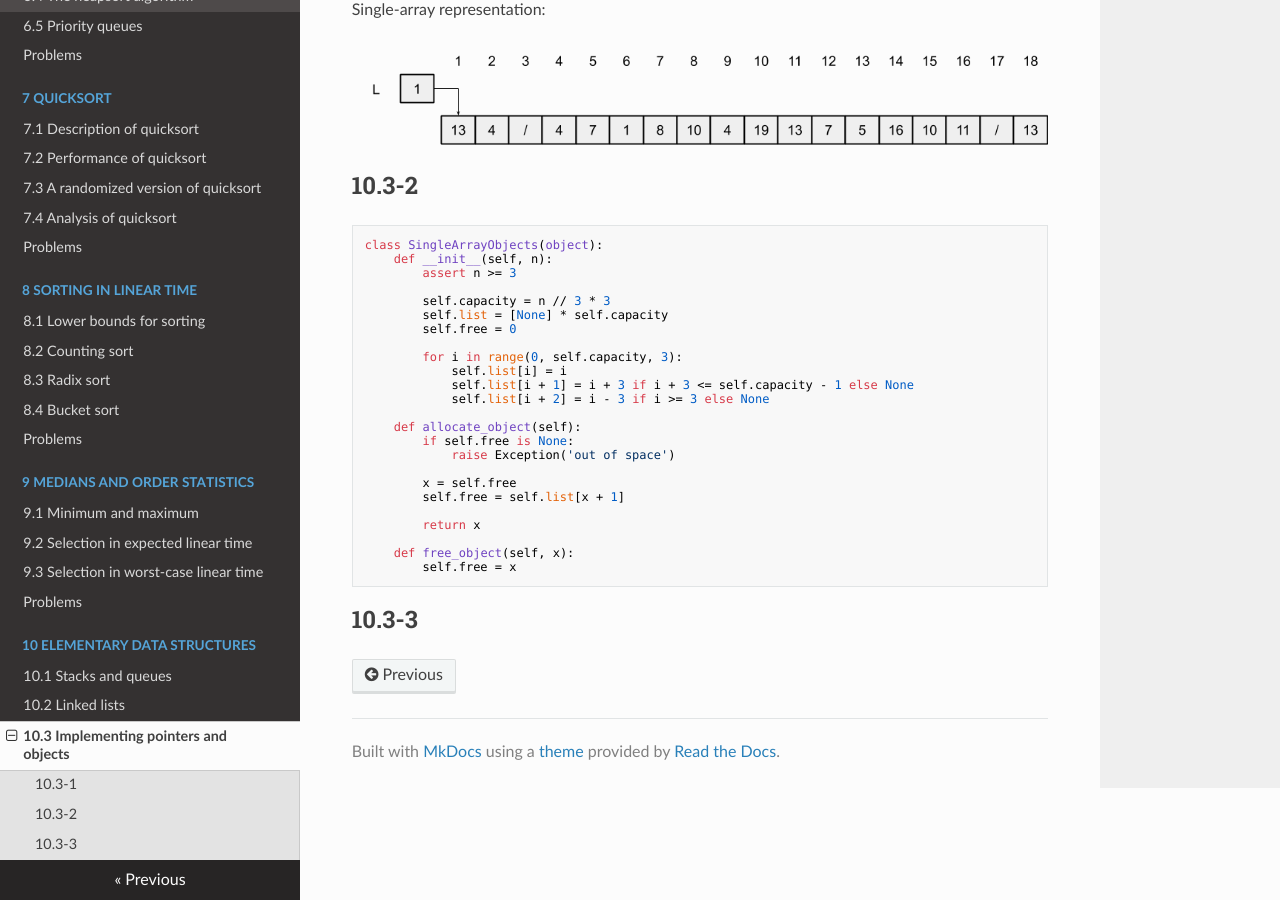
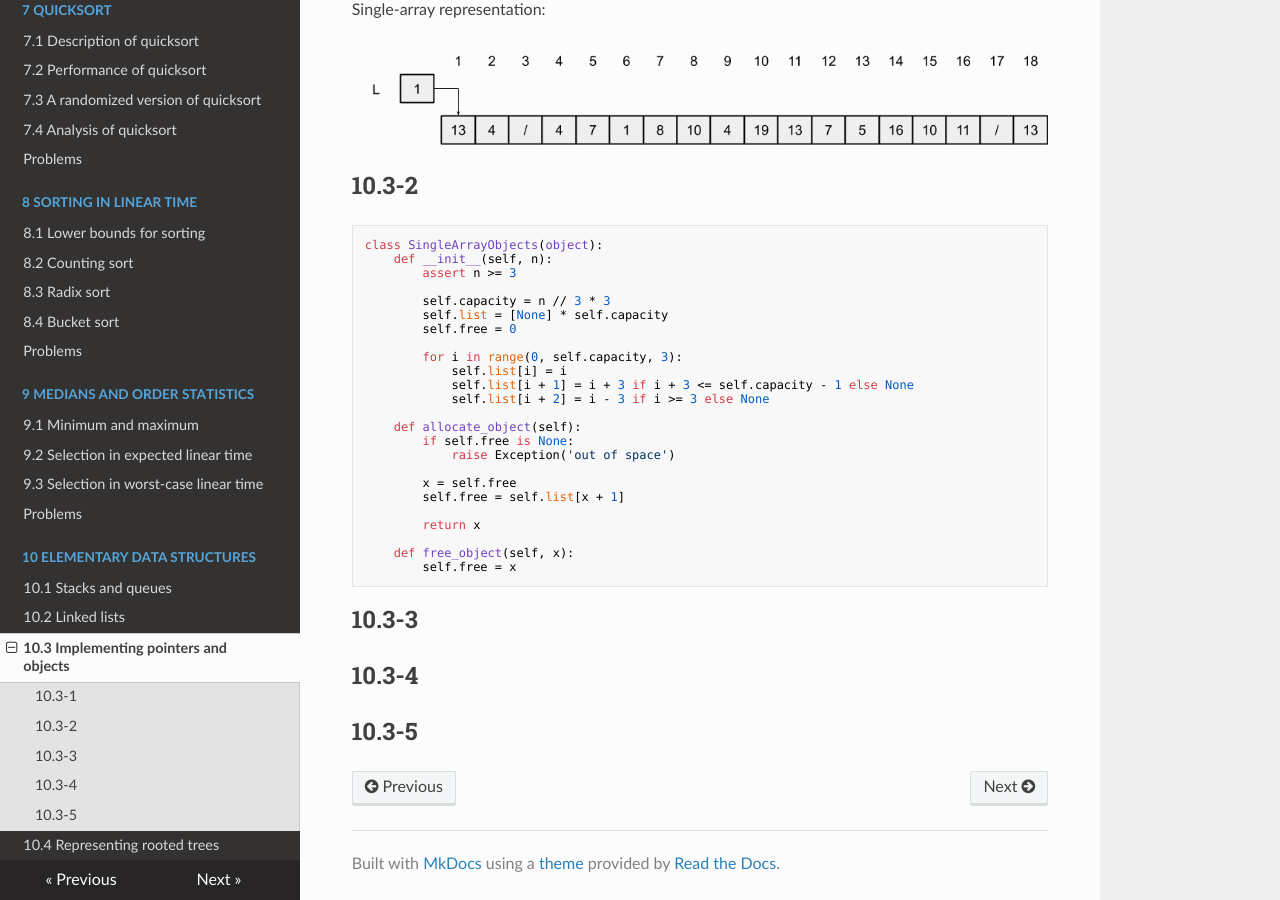
Before and after one commit to Frederick-S/Introduction-to-Algorithms-Notes, an MkDocs documentation site: the page built from docs/10-Elementary-Data-Structures/10.3-Implementing-pointers-and-objects.md, in a window 1280 px wide and 900 px high, scrolled down 502 px. Built offline with MkDocs 1.6.1, drawn with Linux system fonts in a browser that asks for light colours; nearby versions of some CDN libraries.

Commit message:
docs📝：init 10.4

````diff
--- a/docs/10-Elementary-Data-Structures/10.3-Implementing-pointers-and-objects.md
+++ b/docs/10-Elementary-Data-Structures/10.3-Implementing-pointers-and-objects.md
@@ -37,3 +37,7 @@ class SingleArrayObjects(object):
 ```
 
 ## 10.3-3
+
+## 10.3-4
+
+## 10.3-5
--- a/mkdocs.yml
+++ b/mkdocs.yml
@@ -54,3 +54,4 @@ nav:
     - '10.1 Stacks and queues': '10-Elementary-Data-Structures/10.1-Stacks-and-queues.md'
     - '10.2 Linked lists': '10-Elementary-Data-Structures/10.2-Linked-lists.md'
     - '10.3 Implementing pointers and objects': '10-Elementary-Data-Structures/10.3-Implementing-pointers-and-objects.md'
+    - '10.4 Representing rooted trees': '10-Elementary-Data-Structures/10.4-Representing-rooted-trees.md'
````
Also changed, not shown: docs/10-Elementary-Data-Structures/10.4-Representing-rooted-trees.md (added, +1 -0 lines).
